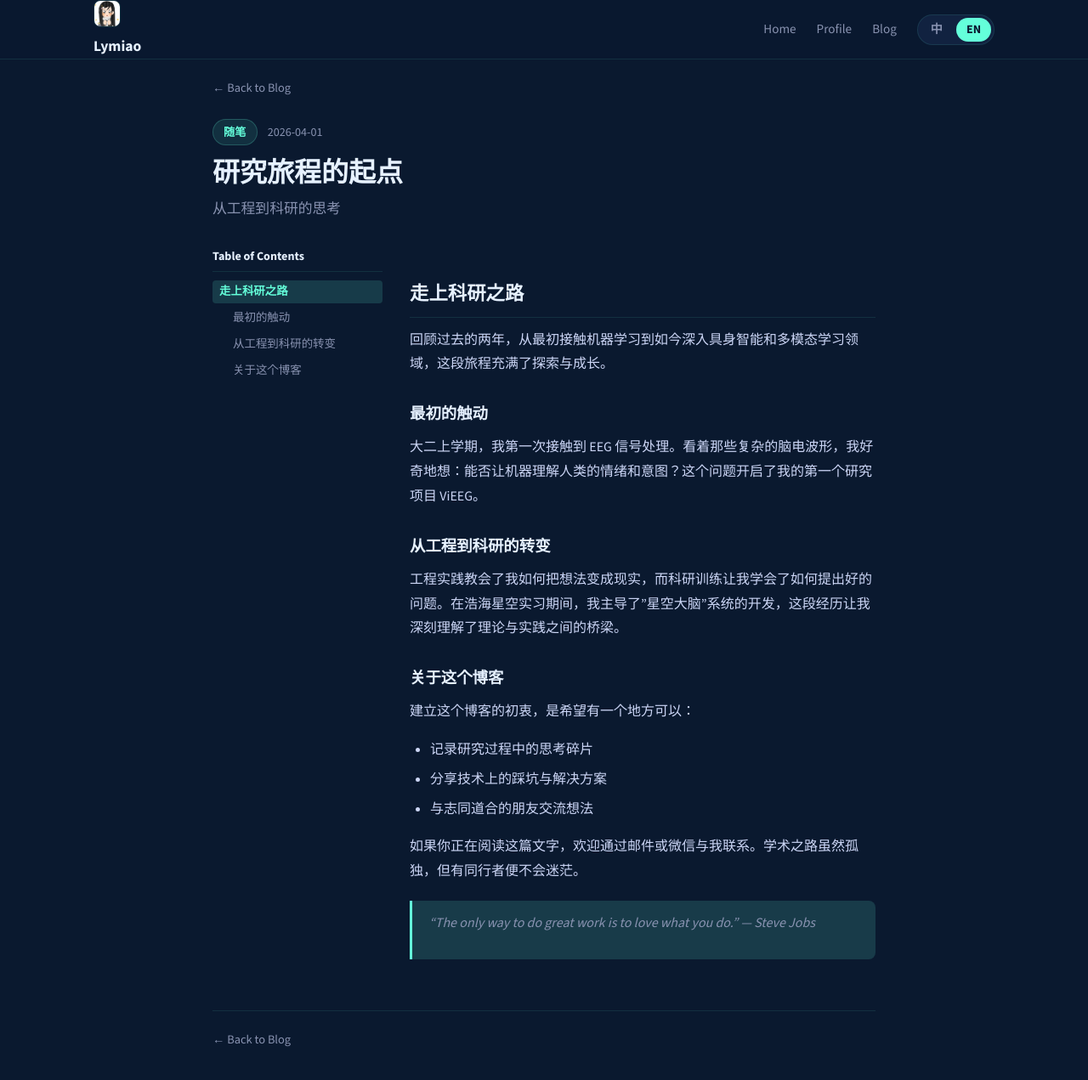
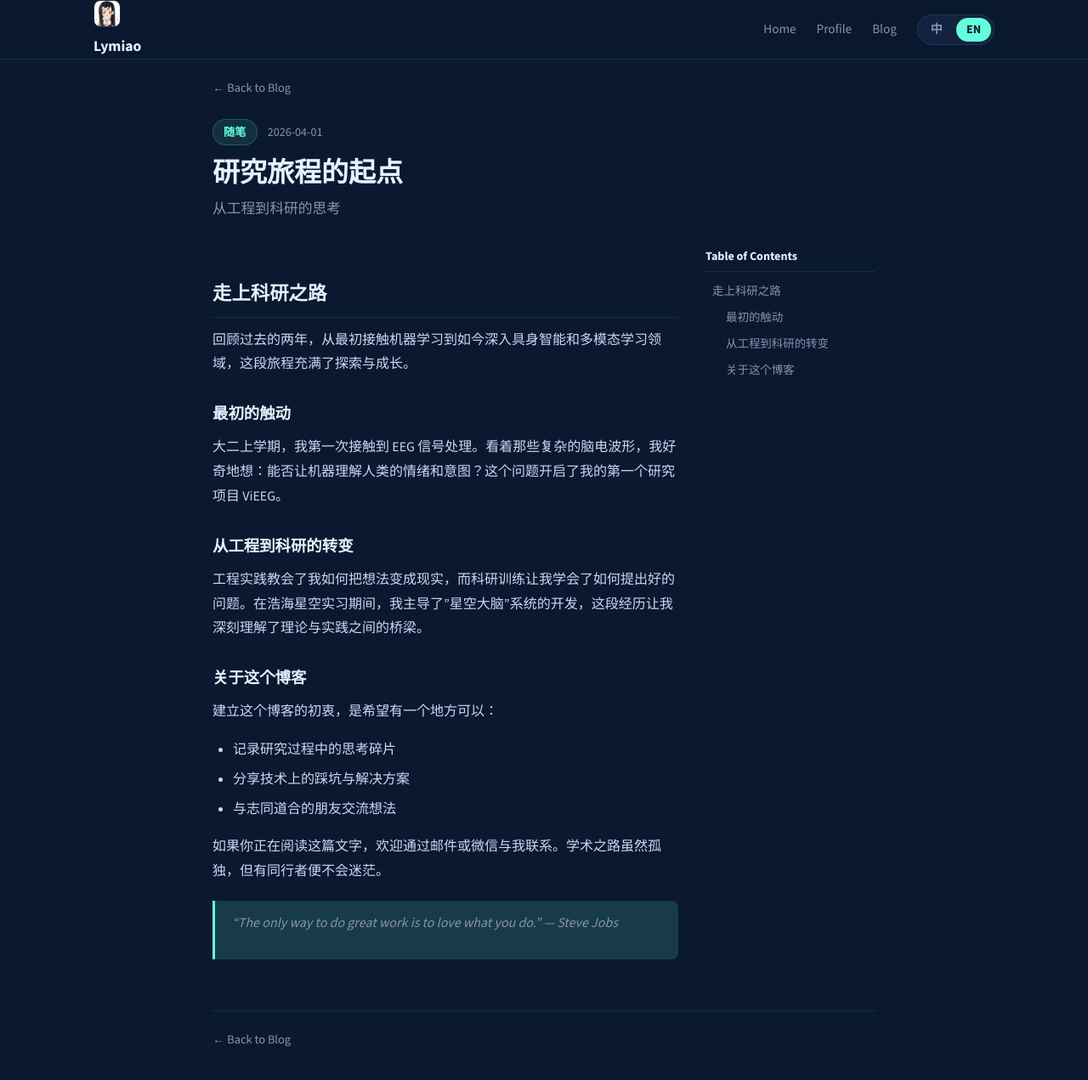
Before and after one commit to KAG778/Lymiao.github.io, a Jekyll site: the page built from _posts/2026-04-01-research-journey.md, in a window 1280 px wide and 1316 px high. Shown: the top 1271 px of the window at 85% size. Built offline with Jekyll 4.4.1, drawn with Linux system fonts in a browser that asks for light colours; part of the change alters nothing that is shown.

Commit message:
fix: 目录移至右侧栏，修复 heading ID 匹配确保跳转生效
Co-Authored-By: Claude Opus 4.6 <noreply@anthropic.com>

```diff
--- a/_layouts/post.html
+++ b/_layouts/post.html
@@ -18,13 +18,13 @@ nav: blog
     </header>
 
     <div class="blog-post-body">
-      <nav class="blog-toc" id="blog-toc">
-        <div class="blog-toc-title" data-i18n="blog.toc.title">目录</div>
-        <ul class="blog-toc-list"></ul>
-      </nav>
       <div class="blog-post-content">
         {{ content }}
       </div>
+      <aside class="blog-toc" id="blog-toc">
+        <div class="blog-toc-title" data-i18n="blog.toc.title">目录</div>
+        <ul class="blog-toc-list"></ul>
+      </aside>
     </div>
 
     <footer class="blog-post-footer">
--- a/css/main.css
+++ b/css/main.css
@@ -816,7 +816,7 @@ main {
 /* ==================== 博客文章内容 ==================== */
 .blog-post-body {
   display: grid;
-  grid-template-columns: 200px minmax(0, 1fr);
+  grid-template-columns: minmax(0, 1fr) 200px;
   gap: 32px;
 }
 
--- a/js/main.js
+++ b/js/main.js
@@ -318,28 +318,22 @@ setLanguage(getInitialLanguage());
     return;
   }
 
-  // Ensure headings have IDs
-  const usedIds = {};
+  // Ensure headings have IDs (use existing Kramdown ID if present)
   headings.forEach((h) => {
-    let id = h.textContent
-      .trim()
-      .replace(/[^\w\u4e00-\u9fff]+/g, "-")
-      .replace(/^-+|-+$/g, "")
-      .toLowerCase();
-    if (usedIds[id] !== undefined) {
-      usedIds[id]++;
-      id = id + "-" + usedIds[id];
-    } else {
-      usedIds[id] = 0;
+    if (!h.id) {
+      h.id = h.textContent
+        .trim()
+        .replace(/[^\w\u4e00-\u9fff]+/g, "-")
+        .replace(/^-+|-+$/g, "")
+        .toLowerCase();
     }
-    h.id = id;
   });
 
   // Build TOC list
   headings.forEach((h) => {
     const li = document.createElement("li");
     const a = document.createElement("a");
-    a.href = "#" + h.id;
+    a.href = "#" + encodeURIComponent(h.id);
     a.textContent = h.textContent.trim();
     if (h.tagName === "H3") li.classList.add("toc-h3");
     li.appendChild(a);
```
